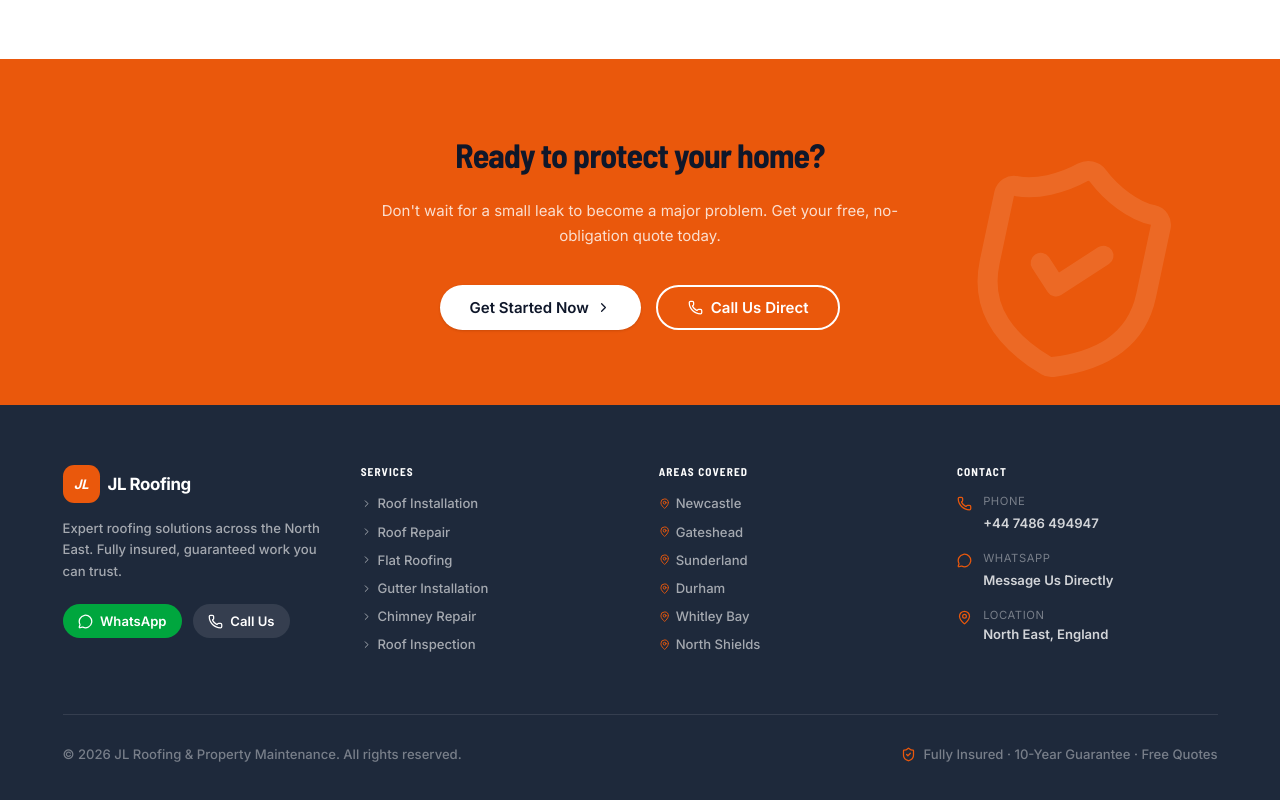
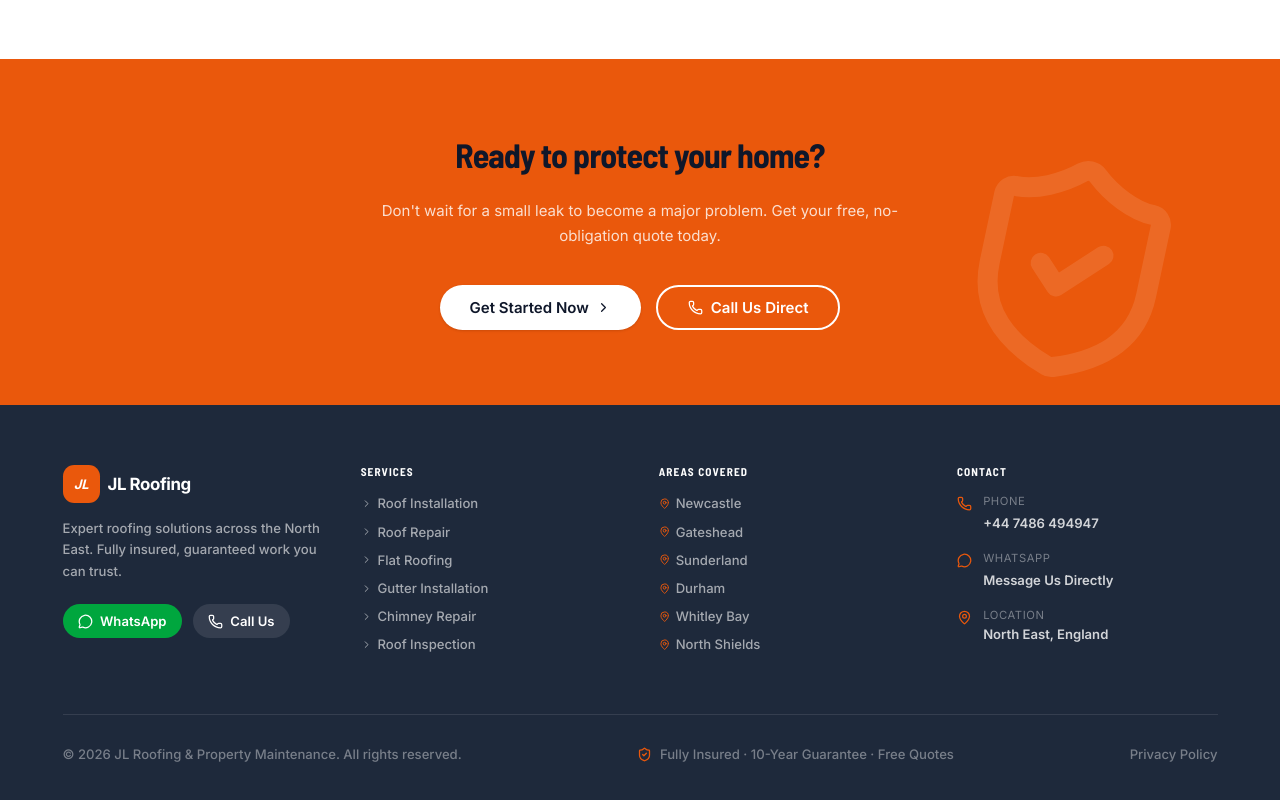
Before and after one commit to zahramaryam393-code/jl-roofing, a Next.js app: page / in a window 1280 px wide. Shown: the part 6980-7780 px from the top of the page. Built offline with nearby package versions, Linux system fonts and the light colour scheme.

Commit message:
Privacy policy page

```diff
--- a/app/about/page.tsx
+++ b/app/about/page.tsx
@@ -500,6 +500,9 @@ export default function AboutPage() {
               <ShieldCheck className="w-4 h-4 text-accent" />
               Fully Insured &middot; 10-Year Guarantee &middot; Free Quotes
             </div>
+            <Link href="/privacy" className="text-white/40 hover:text-white text-sm font-medium transition-colors">
+              Privacy Policy
+            </Link>
           </div>
         </div>
       </footer>
--- a/app/contact/page.tsx
+++ b/app/contact/page.tsx
@@ -1,3 +1,4 @@
+import Link from "next/link"
 import { Section, SectionHeader } from "@/components/Section"
 import { Phone, Mail, MapPin, Clock, MessageCircle, ShieldCheck, ChevronRight } from "lucide-react"
 import { ContactForm } from "@/components/ContactForm"
@@ -191,6 +192,9 @@ export default function ContactPage() {
               <ShieldCheck className="w-4 h-4 text-accent" />
               Fully Insured &middot; 10-Year Guarantee &middot; Free Quotes
             </div>
+            <Link href="/privacy" className="text-white/40 hover:text-white text-sm font-medium transition-colors">
+              Privacy Policy
+            </Link>
           </div>
         </div>
       </footer>
--- a/app/page.tsx
+++ b/app/page.tsx
@@ -544,6 +544,9 @@ export default function LandingPage() {
               <ShieldCheck className="w-4 h-4 text-accent" />
               Fully Insured &middot; 10-Year Guarantee &middot; Free Quotes
             </div>
+            <Link href="/privacy" className="text-white/40 hover:text-white text-sm font-medium transition-colors">
+              Privacy Policy
+            </Link>
           </div>
         </div>
       </footer>
```
